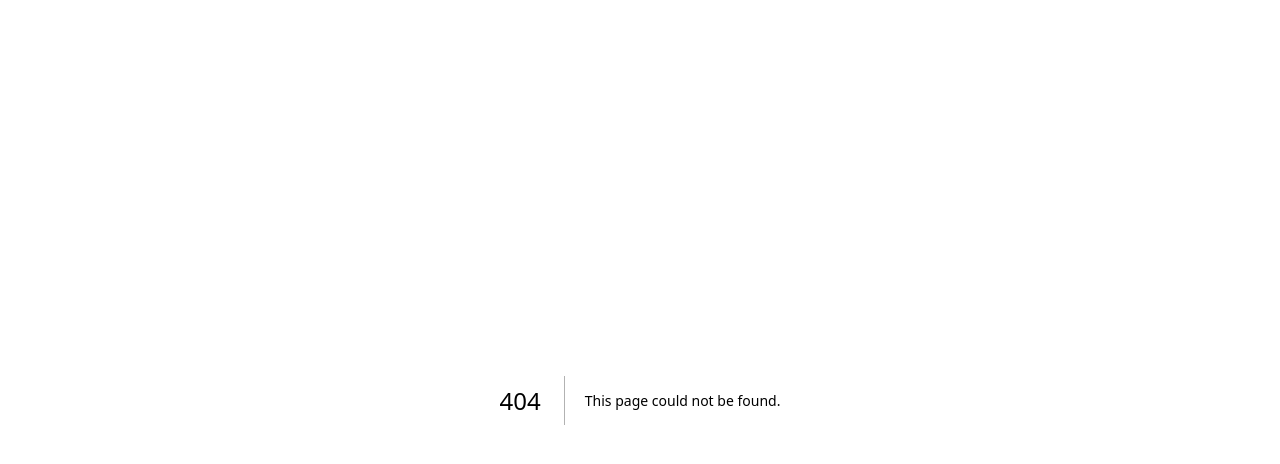
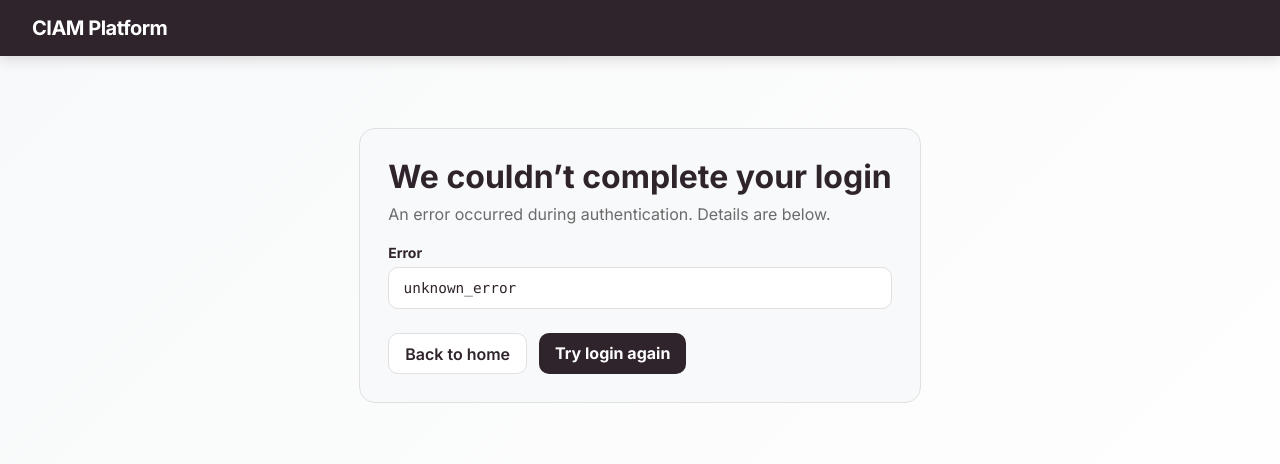
Before and after one commit to intheorysecurity/auth0-ciam-demo, a Next.js app: page /auth-error in a window 1280 px wide. Before the commit this address had no page. Shown: the top 464 px of the page. Built offline with nearby package versions, Linux system fonts and the light colour scheme.

Commit message:
Add auth error screen and redirect callback errors

```diff
--- a/app/api/auth/[...auth0]/route.ts
+++ b/app/api/auth/[...auth0]/route.ts
@@ -149,9 +149,9 @@ export async function GET(
     const error = request.nextUrl.searchParams.get('error')
     if (error) {
       const description = request.nextUrl.searchParams.get('error_description') || ''
-      const redirectTo = new URL('/', baseUrl)
-      redirectTo.searchParams.set('auth_error', error)
-      if (description) redirectTo.searchParams.set('auth_error_description', description)
+      const redirectTo = new URL('/auth-error', baseUrl)
+      redirectTo.searchParams.set('error', error)
+      if (description) redirectTo.searchParams.set('error_description', description)
       return NextResponse.redirect(redirectTo)
     }
   }
--- /dev/null
+++ b/app/auth-error/page.tsx
@@ -0,0 +1,211 @@
+import { headers } from 'next/headers'
+import Link from 'next/link'
+
+async function getOrganizationBranding(orgName: string) {
+  try {
+    const auth0Domain = process.env.AUTH0_DOMAIN
+    const managementApiToken = await getManagementApiToken()
+
+    const response = await fetch(
+      `https://${auth0Domain}/api/v2/organizations/name/${encodeURIComponent(orgName)}`,
+      {
+        headers: {
+          Authorization: `Bearer ${managementApiToken}`,
+          'Content-Type': 'application/json',
+        },
+        cache: 'no-store',
+      }
+    )
+
+    if (!response.ok) return null
+
+    const org = await response.json()
+    const branding = org.branding || {}
+
+    return {
+      id: org.id,
+      name: org.name,
+      displayName: org.display_name,
+      branding: {
+        logo: branding.logo_url || null,
+        primaryColor: branding.colors?.primary || '#2f242c',
+        secondaryColor: branding.colors?.page_background || branding.colors?.secondary || '#d5d3d5',
+      },
+    }
+  } catch {
+    return null
+  }
+}
+
+async function getManagementApiToken(): Promise<string> {
+  const auth0Domain = process.env.AUTH0_DOMAIN
+  const clientId = process.env.AUTH0_MANAGEMENT_API_CLIENT_ID
+  const clientSecret = process.env.AUTH0_MANAGEMENT_API_CLIENT_SECRET
+
+  const response = await fetch(`https://${auth0Domain}/oauth/token`, {
+    method: 'POST',
+    headers: { 'Content-Type': 'application/json' },
+    body: JSON.stringify({
+      client_id: clientId,
+      client_secret: clientSecret,
+      audience: `https://${auth0Domain}/api/v2/`,
+      grant_type: 'client_credentials',
+    }),
+  })
+
+  if (!response.ok) throw new Error('Failed to get management API token')
+  const data = await response.json()
+  return data.access_token
+}
+
+export default async function AuthErrorPage({
+  searchParams,
+}: {
+  searchParams: { error?: string; error_description?: string }
+}) {
+  const headersList = await headers()
+  const hostname = headersList.get('host') || headersList.get('x-forwarded-host') || 'localhost'
+  const protocol = headersList.get('x-forwarded-proto')?.split(',')[0].trim() || 'http'
+  const baseUrl = `${protocol}://${hostname}`
+
+  const error = searchParams?.error || 'unknown_error'
+  const errorDescription = searchParams?.error_description || ''
+
+  // Extract org name from subdomain (if present) so we can show branding/logo.
+  let orgName: string | null = null
+  let orgBranding: any = null
+
+  const hostNoPort = hostname.split(':')[0]
+  const parts = hostNoPort.split('.')
+  if (parts.length > 2 || (parts.length === 2 && parts[0] !== 'localhost' && parts[0] !== '127')) {
+    orgName = parts[0]
+    orgBranding = await getOrganizationBranding(orgName)
+  }
+
+  const brandingStyles = orgBranding?.branding
+    ? `
+      :root {
+        ${orgBranding.branding.primaryColor ? `--primary-color: ${orgBranding.branding.primaryColor};` : ''}
+        ${orgBranding.branding.secondaryColor ? `--secondary-color: ${orgBranding.branding.secondaryColor};` : ''}
+        ${orgBranding.branding.secondaryColor ? `--bg-secondary: ${orgBranding.branding.secondaryColor};` : ''}
+      }
+    `
+    : ''
+
+  return (
+    <>
+      {brandingStyles && <style dangerouslySetInnerHTML={{ __html: brandingStyles }} />}
+
+      <div className="welcome-container">
+        <div className="login-bar">
+          <div className="login-bar-content">
+            <div className="login-bar-logo">
+              {orgBranding?.branding?.logo ? (
+                // eslint-disable-next-line @next/next/no-img-element
+                <img
+                  src={orgBranding.branding.logo}
+                  alt={orgBranding.displayName || orgBranding.name || 'Organization Logo'}
+                  style={{ maxHeight: '40px', maxWidth: '200px', objectFit: 'contain' }}
+                />
+              ) : (
+                orgBranding?.displayName || orgBranding?.name || 'CIAM Platform'
+              )}
+            </div>
+          </div>
+        </div>
+
+        <div style={{ maxWidth: 860, margin: '3rem auto', padding: '0 1.5rem' }}>
+          <div
+            style={{
+              padding: '1.75rem',
+              background: '#f8f9fa',
+              borderRadius: 16,
+              border: '1px solid #e0e0e0',
+            }}
+          >
+            <h1 style={{ margin: 0, marginBottom: '0.5rem', color: '#2f242c' }}>
+              We couldn’t complete your login
+            </h1>
+            <p style={{ margin: 0, color: '#6b6b6b' }}>
+              An error occurred during authentication. Details are below.
+            </p>
+
+            <div style={{ marginTop: '1.25rem' }}>
+              <div style={{ fontSize: '0.875rem', color: '#2f242c', fontWeight: 700, marginBottom: 6 }}>
+                Error
+              </div>
+              <div
+                style={{
+                  fontFamily:
+                    'ui-monospace, SFMono-Regular, Menlo, Monaco, Consolas, "Liberation Mono", "Courier New", monospace',
+                  fontSize: '0.9rem',
+                  background: 'white',
+                  border: '1px solid #e0e0e0',
+                  borderRadius: 10,
+                  padding: '0.75rem 0.9rem',
+                  color: '#2f242c',
+                  overflowX: 'auto',
+                }}
+              >
+                {error}
+              </div>
+            </div>
+
+            {errorDescription && (
+              <div style={{ marginTop: '1rem' }}>
+                <div style={{ fontSize: '0.875rem', color: '#2f242c', fontWeight: 700, marginBottom: 6 }}>
+                  Description
+                </div>
+                <div
+                  style={{
+                    background: 'white',
+                    border: '1px solid #e0e0e0',
+                    borderRadius: 10,
+                    padding: '0.75rem 0.9rem',
+                    color: '#2f242c',
+                  }}
+                >
+                  {errorDescription}
+                </div>
+              </div>
+            )}
+
+            <div style={{ display: 'flex', gap: '0.75rem', marginTop: '1.5rem', flexWrap: 'wrap' }}>
+              <Link
+                href="/"
+                style={{
+                  display: 'inline-block',
+                  padding: '0.6rem 1rem',
+                  borderRadius: 10,
+                  border: '1px solid #e0e0e0',
+                  background: 'white',
+                  color: '#2f242c',
+                  textDecoration: 'none',
+                  fontWeight: 600,
+                }}
+              >
+                Back to home
+              </Link>
+
+              <a
+                href={`${baseUrl}/api/auth/login${orgBranding?.id ? `?organization=${encodeURIComponent(orgBranding.id)}` : ''}`}
+                style={{
+                  display: 'inline-block',
+                  padding: '0.6rem 1rem',
+                  borderRadius: 10,
+                  border: 'none',
+                  background: 'var(--primary-color, #2f242c)',
+                  color: 'white',
+                  textDecoration: 'none',
+                  fontWeight: 700,
+                }}
+              >
+                Try login again
+              </a>
+            </div>
+          </div>
+        </div>
+      </div>
+    </>
+  )
+}
--- a/components/LoginPage.tsx
+++ b/components/LoginPage.tsx
@@ -33,6 +33,8 @@ export default function LoginPage({ orgName, orgBranding }: LoginPageProps) {
   const [step, setStep] = useState<'select' | 'password' | 'code'>('select')
   const [error, setError] = useState('')
 
+  // Legacy fallback: if anything still sends auth_error params to '/', surface it.
+  // Primary behavior is now to route to /auth-error.
   useEffect(() => {
     const authError = searchParams.get('auth_error')
     if (!authError) return
```
